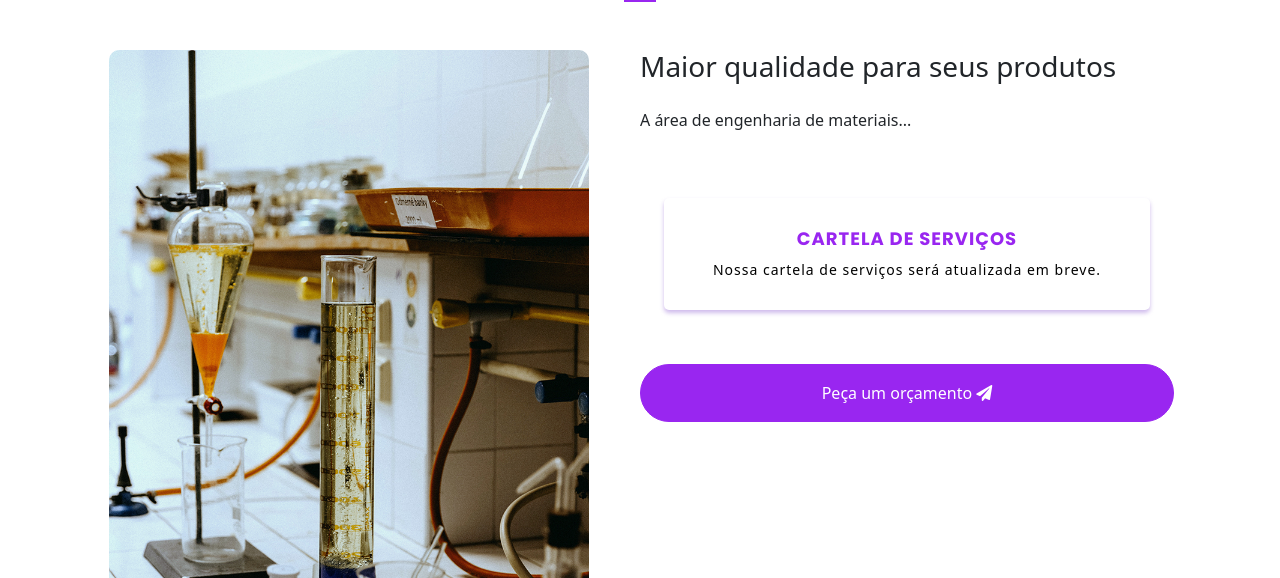
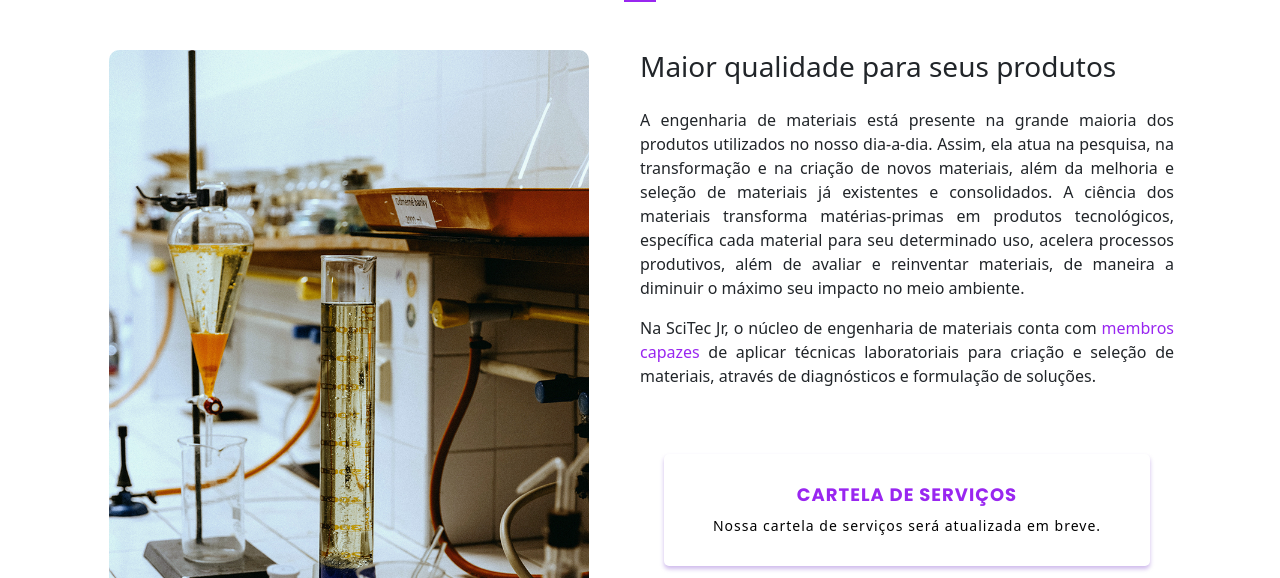
Before and after one commit to gustavogallo/my-example-site, a website: page materiais.html in a window 1280 px wide. Shown: the part 222-800 px from the top of the page. Drawn offline with nearby package versions, Linux system fonts and the light colour scheme.

Commit message:
Update materiais.html

```diff
--- a/materiais.html
+++ b/materiais.html
@@ -68,7 +68,10 @@
           <div class="col-xs-12 col-sm-12 col-md-6 col-lg-6">
             <h3 class="quem-somos">Maior qualidade para seus produtos</h3>
           <p class="sobre fs-7">
-           A área de engenharia de materiais... </span>
+            A engenharia de materiais está presente na grande maioria dos produtos utilizados no nosso dia-a-dia. Assim, ela atua na pesquisa, na transformação e na criação de novos materiais, além da melhoria e seleção de materiais já existentes e consolidados. A ciência dos materiais transforma matérias-primas em produtos tecnológicos, específica cada material para seu determinado uso, acelera processos produtivos, além de avaliar e reinventar materiais, de maneira a diminuir o máximo seu impacto no meio ambiente. </p>
+
+            <p class="sobre fs-7">
+              Na SciTec Jr, o núcleo de engenharia de materiais conta com <span id="essa-scitec">membros capazes</span> de aplicar técnicas laboratoriais para criação e seleção de materiais, através de diagnósticos e formulação de soluções.
           </p>
           <div id="cards_landscape_wrap-2">
             <div class="container">
```
